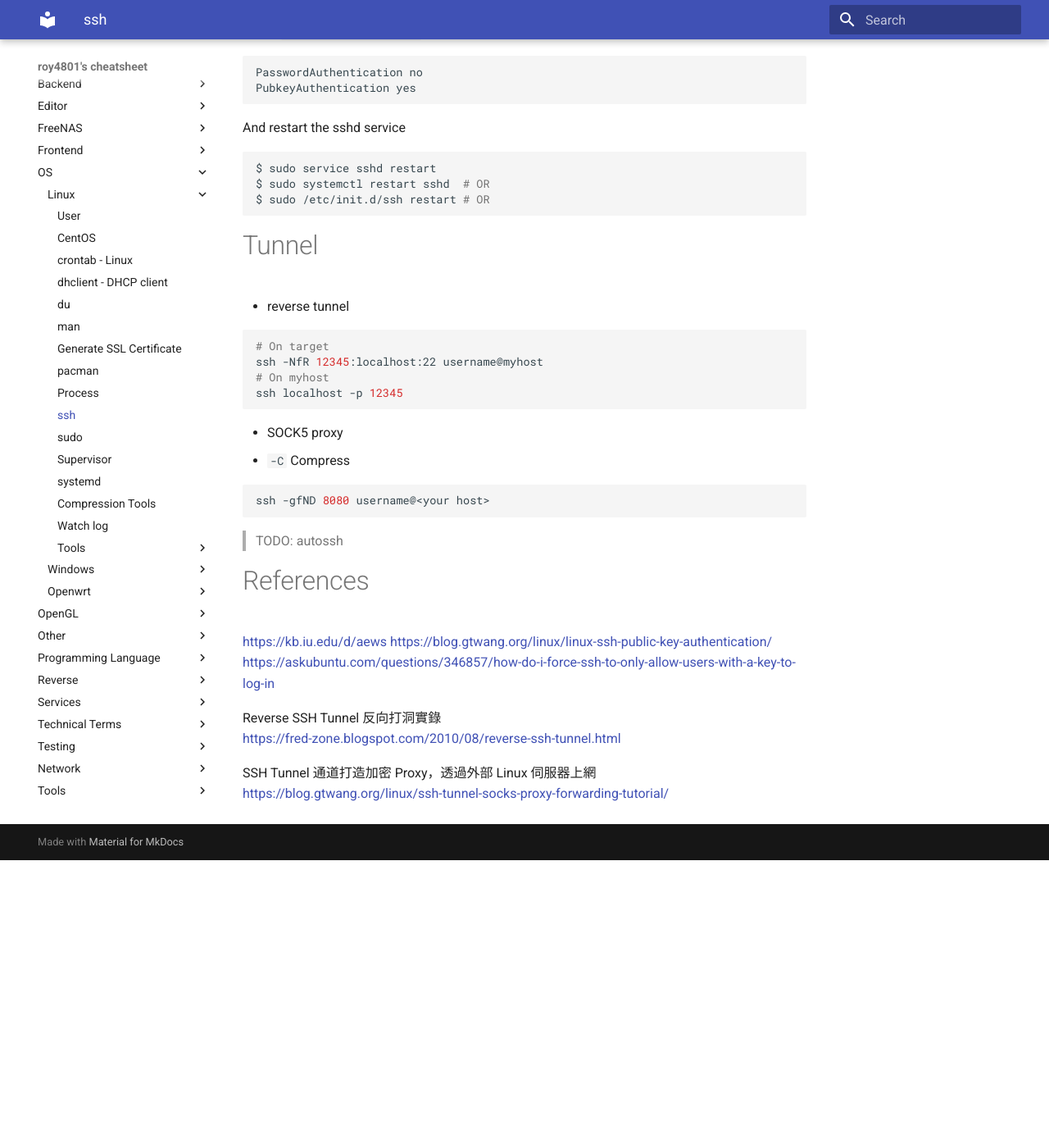
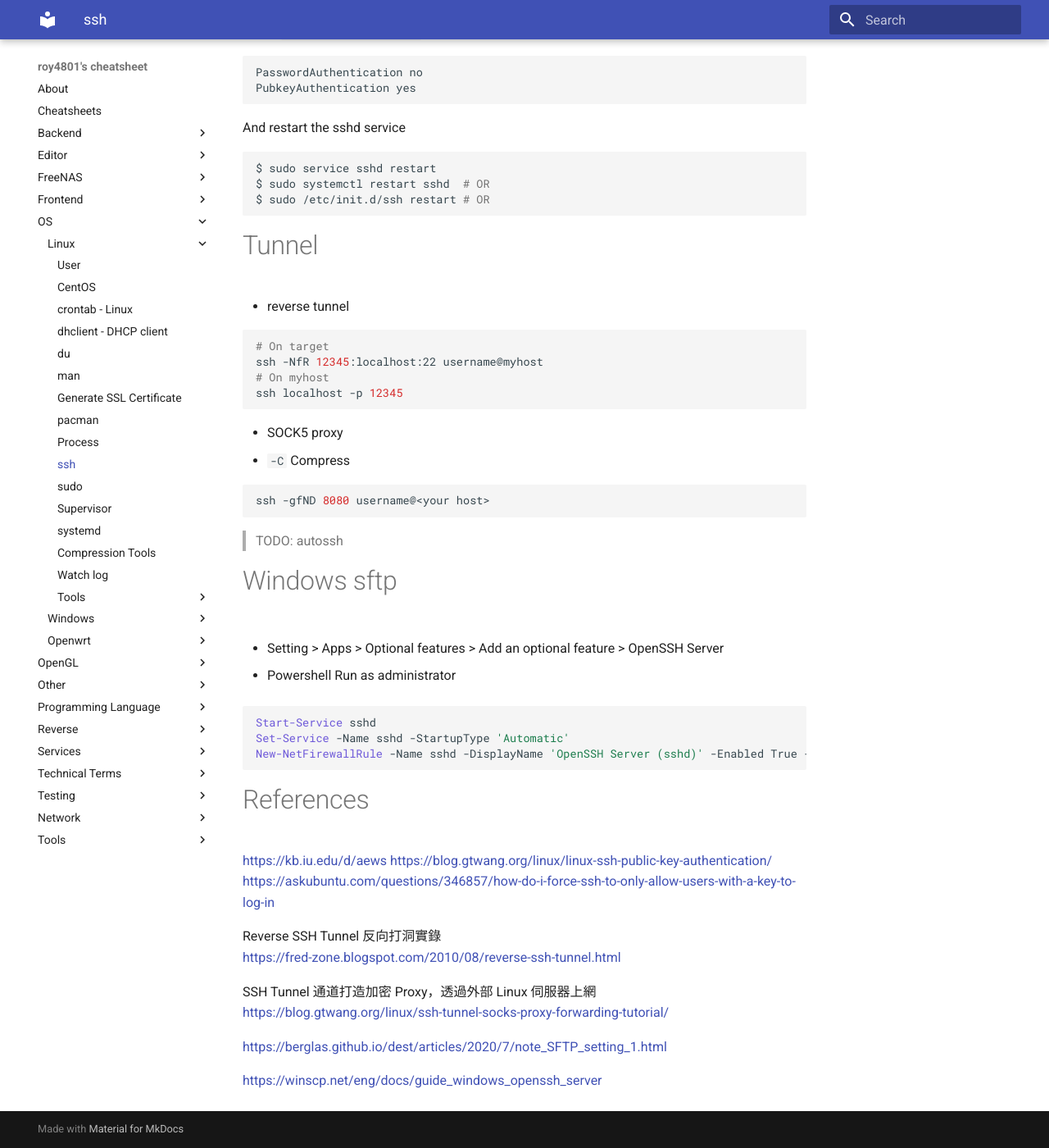
Before and after one commit to roy4801/docs.roy4801.tw, an MkDocs documentation site: the page built from docs/OS/Linux/ssh.md, in a window 1280 px wide and 1400 px high, scrolled down 618 px. Shown: the whole window at 82% size. Built offline with MkDocs 1.6.1 and Material for MkDocs 9.7.7, drawn with Linux system fonts in a browser that asks for light colours; before the commit the page ends 1667 px from its top, so only the background shows below that.

Commit message:
Update ssh

````diff
--- a/docs/OS/Linux/ssh.md
+++ b/docs/OS/Linux/ssh.md
@@ -59,6 +59,18 @@
 
 > TODO: autossh
 
+# Windows sftp
+
+- Setting > Apps > Optional features > Add an optional feature > OpenSSH Server
+
+- Powershell Run as administrator
+
+```powershell
+Start-Service sshd
+Set-Service -Name sshd -StartupType 'Automatic'
+New-NetFirewallRule -Name sshd -DisplayName 'OpenSSH Server (sshd)' -Enabled True -Direction Inbound -Protocol TCP -Action Allow -LocalPort 22
+```
+
 # References
 
 <https://kb.iu.edu/d/aews>
@@ -70,3 +82,7 @@
 
 SSH Tunnel 通道打造加密 Proxy，透過外部 Linux 伺服器上網<br>
 <https://blog.gtwang.org/linux/ssh-tunnel-socks-proxy-forwarding-tutorial/>
+
+<https://berglas.github.io/dest/articles/2020/7/note_SFTP_setting_1.html>
+
+<https://winscp.net/eng/docs/guide_windows_openssh_server>
````
